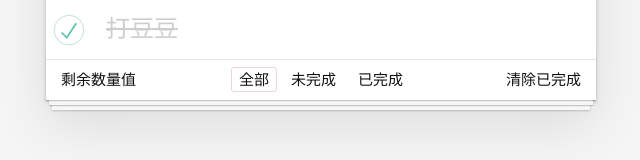
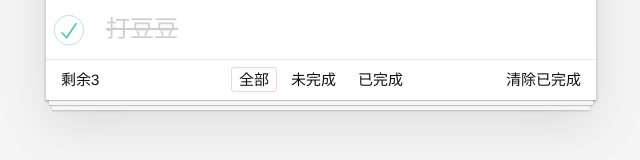
Before and after one commit to ITXYGod/todos, a Vue app: page / in a window 1280 px wide. Shown: the part 315-475 px from the top of the page, without its empty margins (319-959 px from the left). Built offline with nearby package versions, Linux system fonts and the light colour scheme.

Commit message:
统计任务数量完成

```diff
--- a/src/App.vue
+++ b/src/App.vue
@@ -3,7 +3,7 @@
     <div class="todoapp">
       <TodoHeader @create="addTaskFn"></TodoHeader>
       <TodoMain :arr="list" @deleteTask="deleteData"></TodoMain>
-      <TodoFooter></TodoFooter>
+      <TodoFooter :farr="list"></TodoFooter>
     </div>
   </div>
 </template>
--- a/src/components/TodoFooter.vue
+++ b/src/components/TodoFooter.vue
@@ -1,6 +1,10 @@
 <template>
     <footer class="footer">
-      <span class="todo-count">剩余<strong>数量值</strong></span>
+        <!--
+            这里用的是计算属性进行显示计数的
+            也可以使用 farr.length 也是可以的
+         -->
+      <span class="todo-count">剩余<strong>{{ count }}</strong></span>
       <ul class="filters">
         <li>
           <a class="selected" href="javascript:;" >全部</a>
@@ -18,6 +22,13 @@
 
   <script>
   export default {
+      props: ['farr'],
+      // 使用计算属性来进行计数任务数量
+      computed: {
+         count() {
+            return this.farr.length;
+         }
+      }
 
   }
   </script>
```
